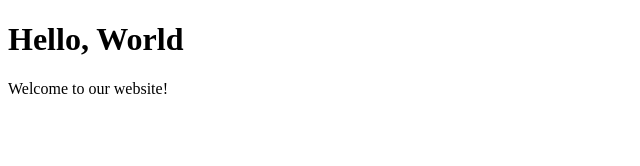
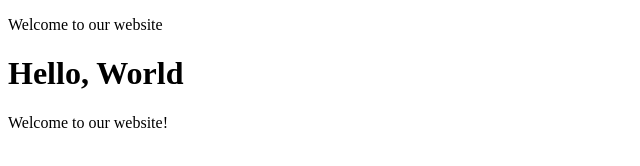
Before and after one commit to samiullahsaleem/sqa-ass-4, a plain HTML site: page index.html in a window 1280 px wide. Shown: the whole page, without its empty margins (0-640 px from the left). Drawn offline with Linux system fonts and the light colour scheme.

Commit message:
Updated heading

```diff
--- a/index.html
+++ b/index.html
@@ -6,7 +6,9 @@
     <title>Document</title>
 </head>
 <body>
+    <p>Welcome to our website</p> <!--Updated Heading-->
     <h1>Hello, World</h1>
     <p>Welcome to our website!</p>
+
 </body>
 </html>
```
